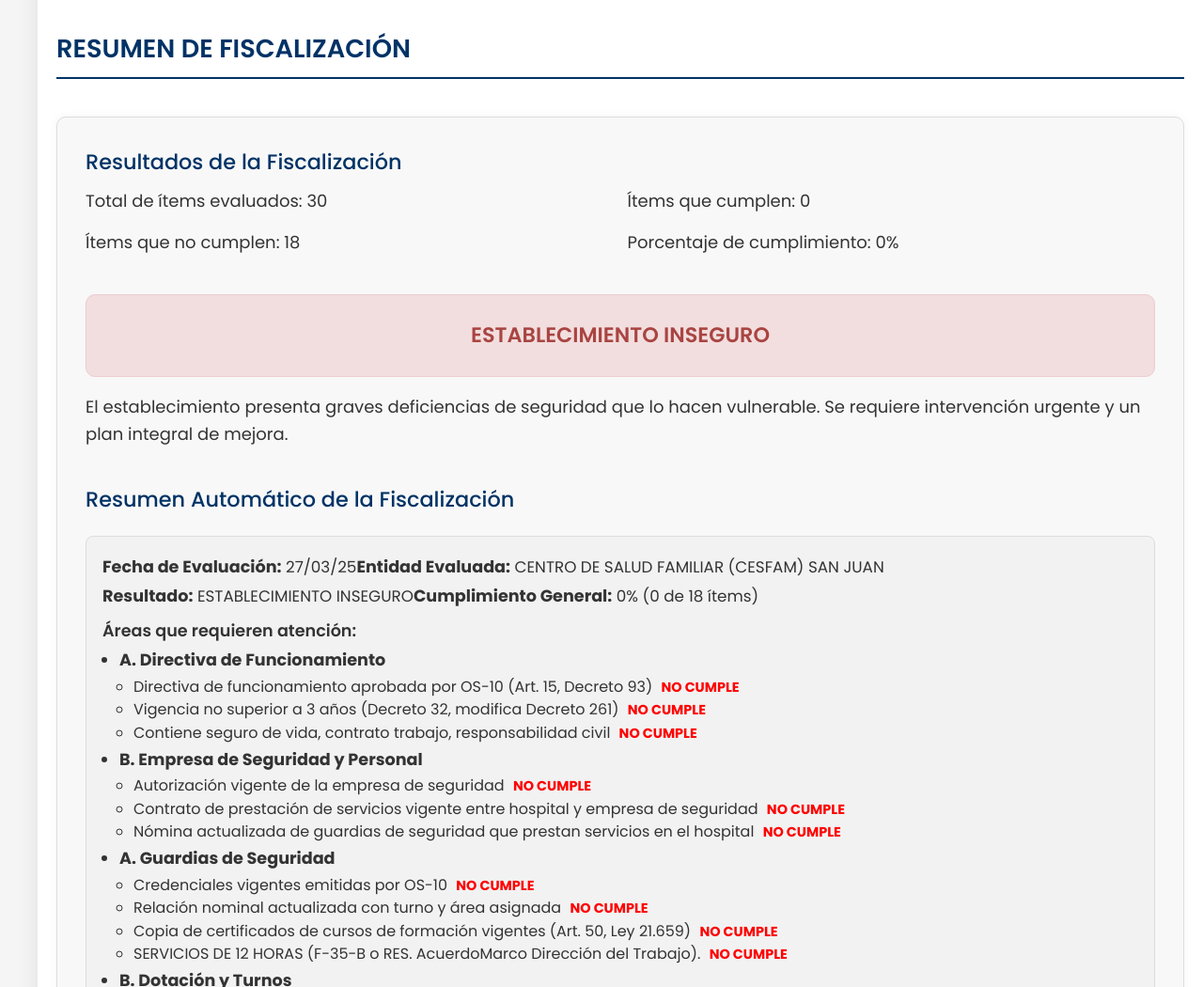
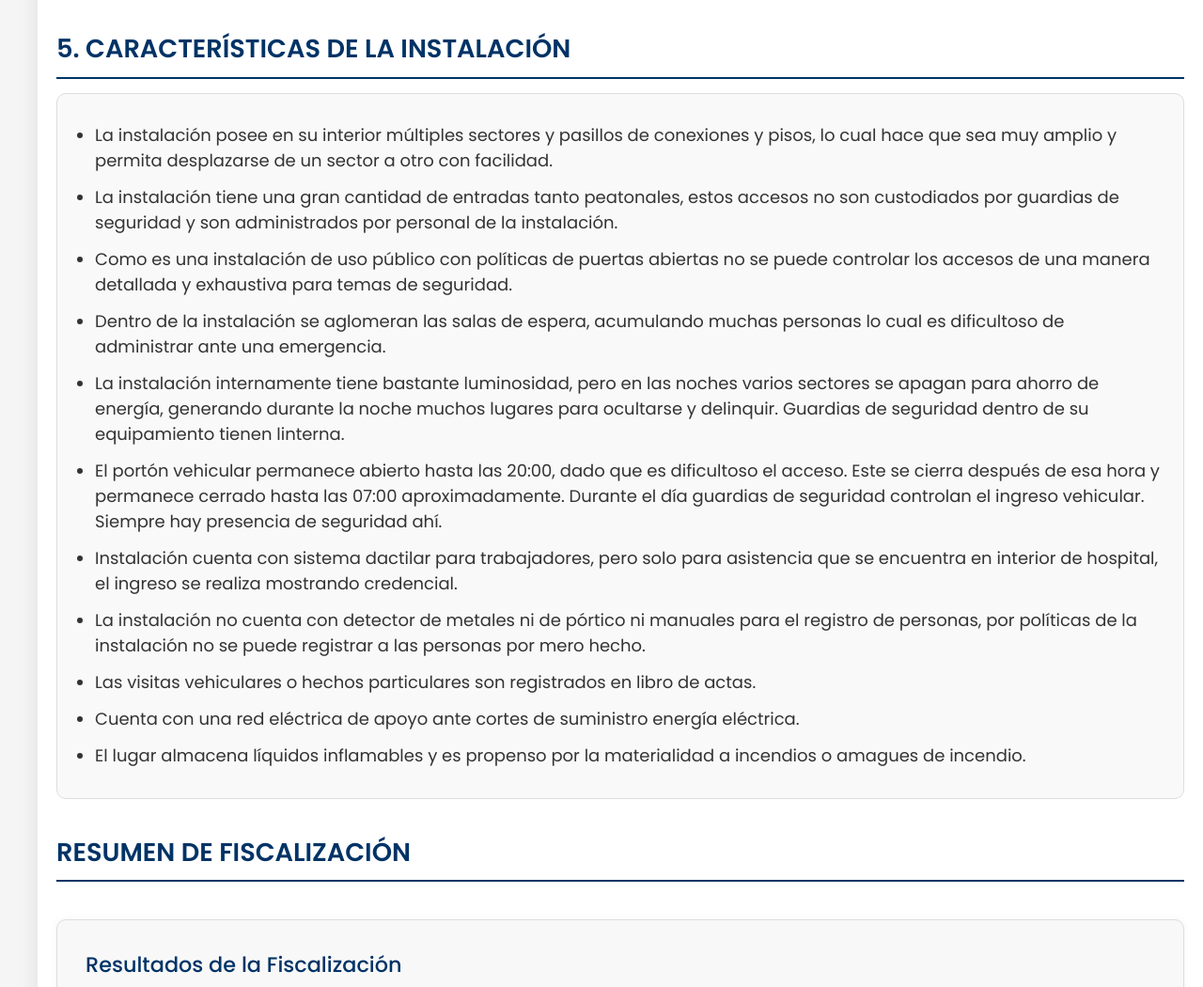
Before and after one commit to danielfigueroa1879/Fiscaliz, a plain HTML site: page index.html in a window 1280 px wide. Shown: the part 5400-6450 px from the top of the page at 94% size. Drawn offline with Linux system fonts and the light colour scheme.

Commit message:
Update index.html

```diff
--- a/index.html
+++ b/index.html
@@ -816,6 +816,25 @@
                 padding: 12px;
             }
         }
+/* Estilos para la nueva sección de características de la instalación */
+.facility-characteristics {
+    background-color: #f9f9f9;
+    padding: 20px;
+    border-radius: 10px;
+    margin-bottom: 25px;
+    border: 1px solid #ddd;
+}
+
+.facility-characteristics ul {
+    margin: 10px 0;
+    padding-left: 20px;
+}
+
+.facility-characteristics li {
+    margin-bottom: 12px;
+    line-height: 1.5;
+}
+
     </style>
 </head>
 <script>
@@ -1454,6 +1473,25 @@
                 <button type="button" onclick="guardarPDF()">Guardar como PDF</button>
             </div>
 
+            <!-- Salto de página controlado -->
+<div id="seccion-caracteristicas" class="forced-page-break"></div>
+<h2>5. CARACTERÍSTICAS DE LA INSTALACIÓN</h2>
+
+<div class="facility-characteristics">
+    <ul>
+        <li>La instalación posee en su interior múltiples sectores y pasillos de conexiones y pisos, lo cual hace que sea muy amplio y permita desplazarse de un sector a otro con facilidad.</li>
+        <li>La instalación tiene una gran cantidad de entradas tanto peatonales, estos accesos no son custodiados por guardias de seguridad y son administrados por personal de la instalación.</li>
+        <li>Como es una instalación de uso público con políticas de puertas abiertas no se puede controlar los accesos de una manera detallada y exhaustiva para temas de seguridad.</li>
+        <li>Dentro de la instalación se aglomeran las salas de espera, acumulando muchas personas lo cual es dificultoso de administrar ante una emergencia.</li>
+        <li>La instalación internamente tiene bastante luminosidad, pero en las noches varios sectores se apagan para ahorro de energía, generando durante la noche muchos lugares para ocultarse y delinquir. Guardias de seguridad dentro de su equipamiento tienen linterna.</li>
+        <li>El portón vehicular permanece abierto hasta las 20:00, dado que es dificultoso el acceso. Este se cierra después de esa hora y permanece cerrado hasta las 07:00 aproximadamente. Durante el día guardias de seguridad controlan el ingreso vehicular. Siempre hay presencia de seguridad ahí.</li>
+        <li>Instalación cuenta con sistema dactilar para trabajadores, pero solo para asistencia que se encuentra en interior de hospital, el ingreso se realiza mostrando credencial.</li>
+        <li>La instalación no cuenta con detector de metales ni de pórtico ni manuales para el registro de personas, por políticas de la instalación no se puede registrar a las personas por mero hecho.</li>
+        <li>Las visitas vehiculares o hechos particulares son registrados en libro de actas.</li>
+        <li>Cuenta con una red eléctrica de apoyo ante cortes de suministro energía eléctrica.</li>
+        <li>El lugar almacena líquidos inflamables y es propenso por la materialidad a incendios o amagues de incendio.</li>
+    </ul>
+</div>
             <!-- Salto de página controlado -->
             <div id="seccion-resumen" class="forced-page-break"></div>
             <h2>RESUMEN DE FISCALIZACIÓN</h2>
```
